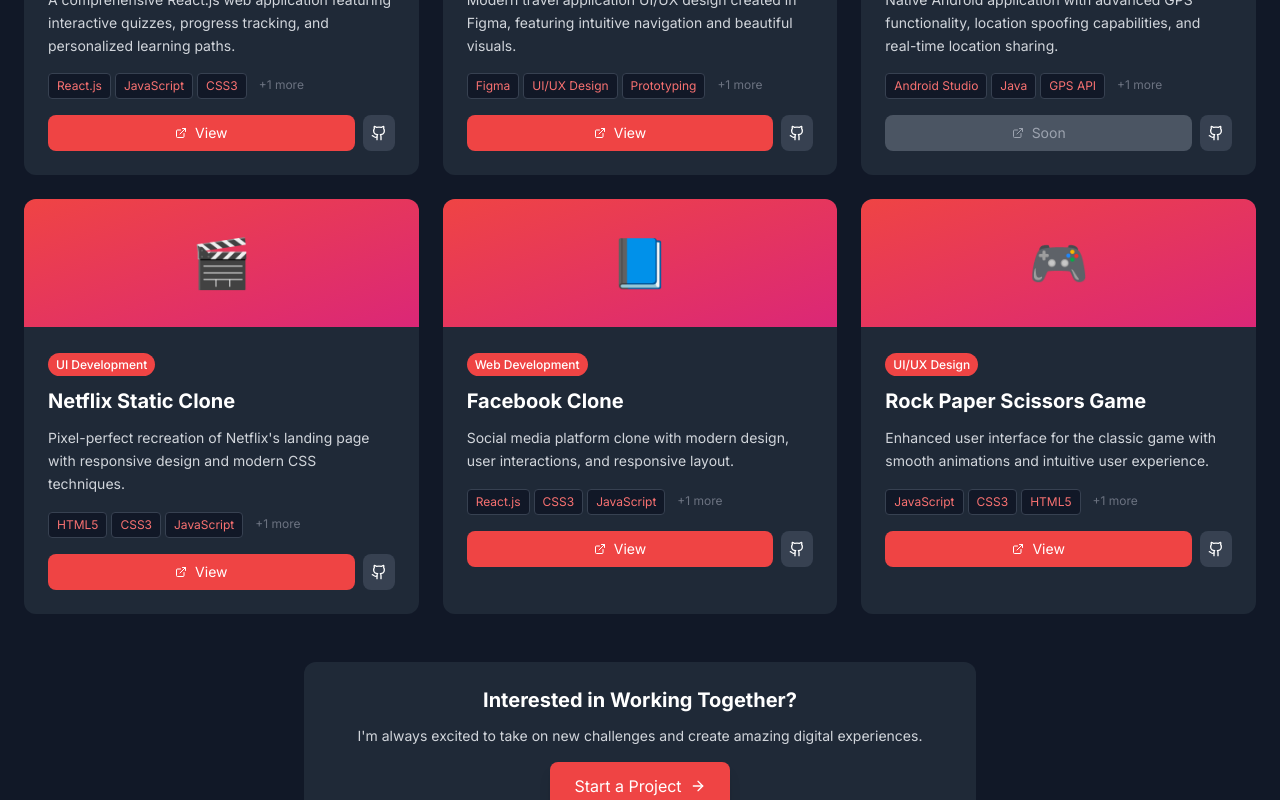
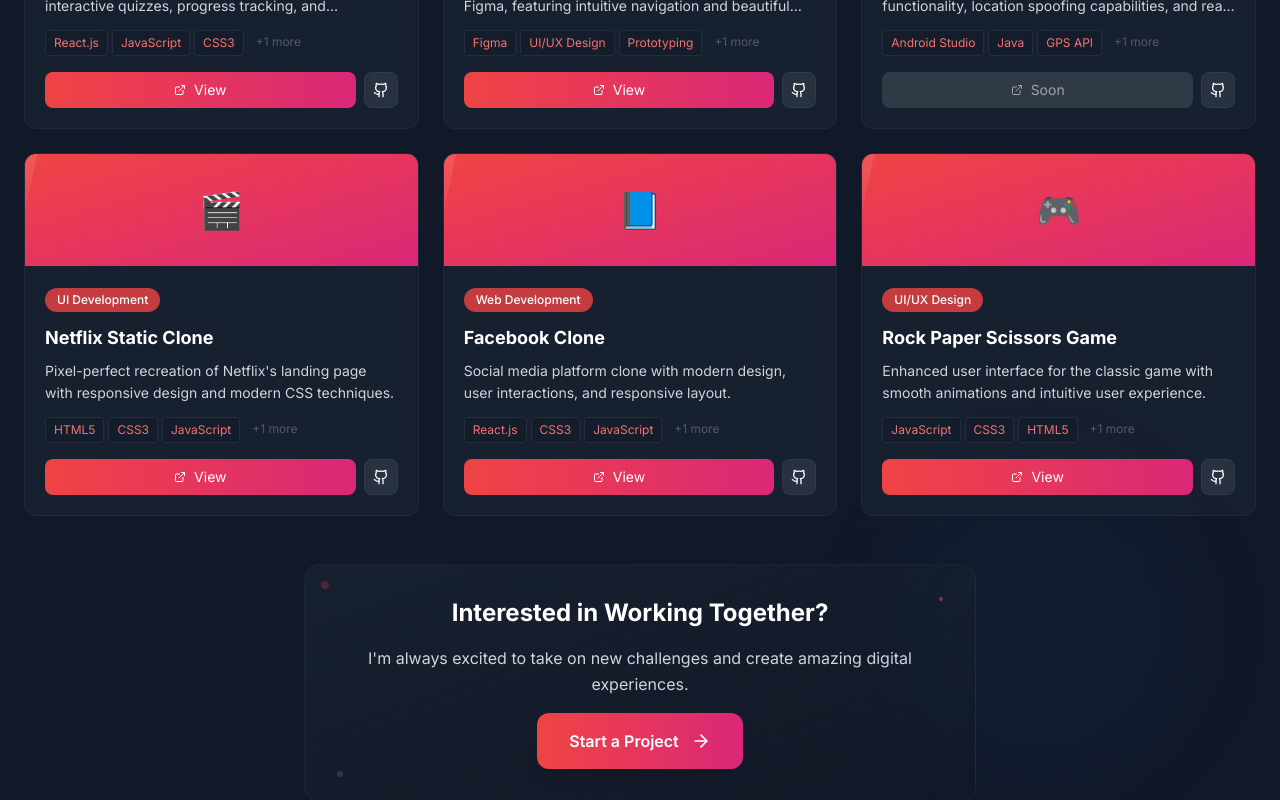
Before and after one commit to ashishgowdamj/ashishworks, a React (Vite) app: page / in a window 1280 px wide. Shown: the part 4720-5520 px from the top of the page. Built offline with nearby package versions, Linux system fonts and the light colour scheme.

Commit message:
Add UI enhancements and animations
Improved UI with professional animations and effects.

```diff
--- a/src/components/Portfolio.tsx
+++ b/src/components/Portfolio.tsx
@@ -80,98 +80,148 @@ const Portfolio = () => {
   };
 
   return (
-    <section id="portfolio" className="py-16 bg-gray-900">
-      <div className="container mx-auto px-6">
-        <div className="text-center mb-12">
-          <h2 className="text-3xl md:text-4xl font-bold text-white mb-4">My Portfolio</h2>
-          <p className="text-gray-400 max-w-2xl mx-auto">
+    <section id="portfolio" className="py-16 bg-gray-900 relative overflow-hidden">
+      {/* Animated Background Elements */}
+      <div className="absolute inset-0 pointer-events-none">
+        <div className="absolute top-20 left-20 w-64 h-64 bg-red-500/5 rounded-full blur-3xl animate-pulse"></div>
+        <div className="absolute bottom-20 right-20 w-80 h-80 bg-blue-500/5 rounded-full blur-3xl animate-pulse" style={{ animationDelay: '1s' }}></div>
+        <div className="absolute top-1/2 left-1/2 transform -translate-x-1/2 -translate-y-1/2 w-96 h-96 bg-purple-500/3 rounded-full blur-3xl animate-pulse" style={{ animationDelay: '2s' }}></div>
+      </div>
+
+      <div className="container mx-auto px-6 relative z-10">
+        {/* Enhanced Header with Staggered Animation */}
+        <div className="text-center mb-12 space-y-4">
+          <div className="animate-fade-in">
+            <h2 className="text-3xl md:text-4xl font-bold text-white mb-4 bg-gradient-to-r from-white via-gray-100 to-gray-300 bg-clip-text text-transparent">
+              My Portfolio
+            </h2>
+          </div>
+          <div className="animate-fade-in" style={{ animationDelay: '0.2s' }}>
+            <p className="text-gray-400 max-w-2xl mx-auto leading-relaxed">
               A showcase of my recent projects demonstrating skills in UI/UX design,
               front-end development, and full-stack applications.
             </p>
           </div>
+        </div>
 
+        {/* Enhanced Grid with Staggered Card Animations */}
         <div className="grid md:grid-cols-2 lg:grid-cols-3 gap-6">
           {projects.map((project, index) => (
             <div
               key={index}
-              className="bg-gray-800 rounded-xl overflow-hidden hover:transform hover:scale-105 transition-all duration-300 group"
+              className="group relative bg-gray-800/50 backdrop-blur-sm rounded-xl overflow-hidden border border-gray-700/30 hover:border-red-500/30 transition-all duration-500 animate-fade-in"
+              style={{ animationDelay: `${0.1 * index}s` }}
             >
-              {/* Project Image/Icon */}
-              <div className="bg-gradient-to-br from-red-500 to-pink-600 h-32 flex items-center justify-center">
-                <span className="text-5xl">{project.image}</span>
+              {/* Hover Glow Effect */}
+              <div className="absolute inset-0 bg-gradient-to-r from-red-500/0 via-red-500/5 to-pink-500/0 opacity-0 group-hover:opacity-100 transition-opacity duration-500"></div>
+
+              {/* Project Image/Icon with Enhanced Animation */}
+              <div className="relative bg-gradient-to-br from-red-500 to-pink-600 h-28 flex items-center justify-center overflow-hidden">
+                <div className="absolute inset-0 bg-gradient-to-br from-transparent via-white/10 to-transparent transform -skew-x-12 translate-x-[-100%] group-hover:translate-x-[200%] transition-transform duration-1000"></div>
+                <span className="text-4xl transform group-hover:scale-110 group-hover:rotate-12 transition-all duration-300">{project.image}</span>
               </div>
 
-              {/* Project Content */}
-              <div className="p-6">
+              {/* Project Content with Enhanced Spacing */}
+              <div className="p-5 relative">
+                {/* Category Badge with Animation */}
                 <div className="mb-3">
-                  <span className="bg-red-500 text-white px-2 py-1 rounded-full text-xs font-medium">
+                  <span className="inline-block bg-red-500/80 backdrop-blur-sm text-white px-3 py-1 rounded-full text-xs font-medium transform group-hover:scale-105 transition-transform duration-200">
                     {project.category}
                   </span>
                 </div>
 
-                <h3 className="text-xl font-bold text-white mb-3">{project.title}</h3>
-                <p className="text-gray-300 mb-4 text-sm leading-relaxed line-clamp-3">{project.description}</p>
+                {/* Title with Hover Effect */}
+                <h3 className="text-lg font-bold text-white mb-2 group-hover:text-red-400 transition-colors duration-300">
+                  {project.title}
+                </h3>
 
-                {/* Technologies */}
+                {/* Description with Line Clamp */}
+                <p className="text-gray-300 mb-3 text-sm leading-relaxed line-clamp-2 group-hover:text-gray-200 transition-colors duration-300">
+                  {project.description}
+                </p>
+
+                {/* Technologies with Enhanced Styling */}
                 <div className="mb-4">
                   <div className="flex flex-wrap gap-1">
                     {project.tech.slice(0, 3).map((tech, techIndex) => (
                       <span
                         key={techIndex}
-                        className="bg-gray-900 text-red-400 px-2 py-1 rounded text-xs border border-gray-700"
+                        className="bg-gray-900/50 backdrop-blur-sm text-red-400 px-2 py-1 rounded text-xs border border-gray-700/50 hover:border-red-500/50 transition-colors duration-200"
                       >
                         {tech}
                       </span>
                     ))}
                     {project.tech.length > 3 && (
-                      <span className="text-gray-500 text-xs px-2 py-1">
+                      <span className="text-gray-500 text-xs px-2 py-1 opacity-70">
                         +{project.tech.length - 3} more
                       </span>
                     )}
                   </div>
                 </div>
 
-                {/* Project Links */}
+                {/* Enhanced Action Buttons */}
                 <div className="flex gap-2">
                   <button
                     onClick={() => handleProjectClick(project.link)}
                     disabled={!project.link}
-                    className={`flex-1 py-2 px-3 rounded-lg transition-colors duration-200 flex items-center justify-center gap-2 text-sm ${
+                    className={`group/btn flex-1 py-2 px-3 rounded-lg transition-all duration-300 flex items-center justify-center gap-2 text-sm relative overflow-hidden ${
                       project.link
-                        ? 'bg-red-500 text-white hover:bg-red-600 cursor-pointer'
-                        : 'bg-gray-600 text-gray-400 cursor-not-allowed'
+                        ? 'bg-gradient-to-r from-red-500 to-pink-600 text-white hover:from-red-600 hover:to-pink-700 hover:scale-105 hover:shadow-lg hover:shadow-red-500/25 cursor-pointer'
+                        : 'bg-gray-600/50 text-gray-400 cursor-not-allowed'
                     }`}
                   >
-                    <ExternalLink className="w-3 h-3" />
-                    <span>{project.link ? 'View' : 'Soon'}</span>
+                    {project.link && (
+                      <div className="absolute inset-0 bg-gradient-to-r from-white/20 to-transparent transform -skew-x-12 translate-x-[-100%] group-hover/btn:translate-x-[200%] transition-transform duration-700"></div>
+                    )}
+                    <ExternalLink className={`w-3 h-3 ${project.link ? 'group-hover/btn:rotate-12' : ''} transition-transform duration-200`} />
+                    <span className="relative z-10">{project.link ? 'View' : 'Soon'}</span>
                   </button>
+
                   <button
                     onClick={handleLinkedInClick}
-                    className="bg-gray-700 text-white p-2 rounded-lg hover:bg-gray-600 transition-colors duration-200"
+                    className="group/github bg-gray-700/50 backdrop-blur-sm text-white p-2 rounded-lg hover:bg-red-500/80 hover:scale-110 transition-all duration-300 relative overflow-hidden border border-gray-600/30 hover:border-red-500/50"
                     title="View on GitHub"
                   >
-                    <Github className="w-4 h-4" />
+                    <div className="absolute inset-0 bg-gradient-to-r from-red-500/20 to-transparent opacity-0 group-hover/github:opacity-100 transition-opacity duration-300"></div>
+                    <Github className="w-4 h-4 relative z-10 group-hover/github:rotate-12 transition-transform duration-200" />
                   </button>
                 </div>
               </div>
+
+              {/* Animated Border Effect */}
+              <div className="absolute inset-0 rounded-xl bg-gradient-to-r from-red-500 via-pink-500 to-purple-500 opacity-0 group-hover:opacity-20 transition-opacity duration-500 -z-10 blur-sm"></div>
             </div>
           ))}
         </div>
 
-        {/* Call to Action */}
-        <div className="text-center mt-12">
-          <div className="bg-gray-800 p-6 rounded-xl max-w-2xl mx-auto">
-            <h3 className="text-xl font-bold text-white mb-3">Interested in Working Together?</h3>
-            <p className="text-gray-300 mb-4 text-sm">
+        {/* Enhanced Call to Action */}
+        <div className="text-center mt-12 animate-fade-in" style={{ animationDelay: '0.8s' }}>
+          <div className="relative bg-gradient-to-br from-gray-800/50 to-gray-900/50 backdrop-blur-sm p-8 rounded-2xl max-w-2xl mx-auto border border-gray-700/30 group hover:border-red-500/30 transition-all duration-500">
+            {/* Animated Background Gradient */}
+            <div className="absolute inset-0 bg-gradient-to-r from-red-500/5 via-pink-500/5 to-purple-500/5 rounded-2xl opacity-0 group-hover:opacity-100 transition-opacity duration-500"></div>
+
+            <div className="relative z-10 space-y-4">
+              <h3 className="text-2xl font-bold text-white mb-3 group-hover:text-red-400 transition-colors duration-300">
+                Interested in Working Together?
+              </h3>
+              <p className="text-gray-300 mb-6 leading-relaxed group-hover:text-gray-200 transition-colors duration-300">
                 I'm always excited to take on new challenges and create amazing digital experiences.
               </p>
+
               <button
                 onClick={handleStartProjectClick}
-              className="bg-red-500 text-white px-6 py-3 rounded-lg hover:bg-red-600 transition-all duration-200 flex items-center gap-2 mx-auto hover:scale-105 transform shadow-lg hover:shadow-xl"
+                className="group/cta bg-gradient-to-r from-red-500 to-pink-600 text-white px-8 py-4 rounded-xl hover:from-red-600 hover:to-pink-700 transition-all duration-300 flex items-center gap-3 mx-auto hover:scale-105 transform shadow-lg hover:shadow-red-500/25 relative overflow-hidden"
               >
-              Start a Project
-              <ArrowRight className="w-4 h-4" />
+                <div className="absolute inset-0 bg-gradient-to-r from-white/20 to-transparent transform -skew-x-12 translate-x-[-100%] group-hover/cta:translate-x-[200%] transition-transform duration-700"></div>
+                <span className="font-semibold relative z-10">Start a Project</span>
+                <ArrowRight className="w-5 h-5 group-hover/cta:translate-x-1 group-hover/cta:scale-110 transition-all duration-300 relative z-10" />
               </button>
+            </div>
+
+            {/* Floating Particles Effect */}
+            <div className="absolute top-4 left-4 w-2 h-2 bg-red-500/50 rounded-full animate-pulse"></div>
+            <div className="absolute top-8 right-8 w-1 h-1 bg-pink-500/50 rounded-full animate-pulse" style={{ animationDelay: '1s' }}></div>
+            <div className="absolute bottom-6 left-8 w-1.5 h-1.5 bg-purple-500/50 rounded-full animate-pulse" style={{ animationDelay: '2s' }}></div>
           </div>
         </div>
       </div>
```
Lines whose indentation alone changed are shown as unchanged.
